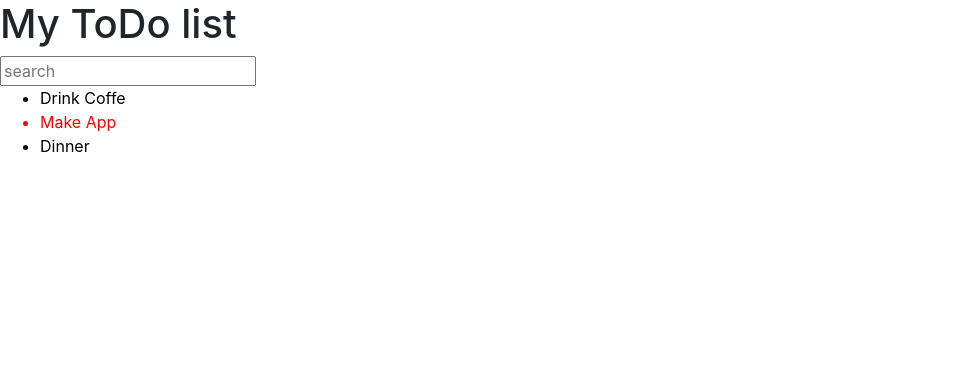
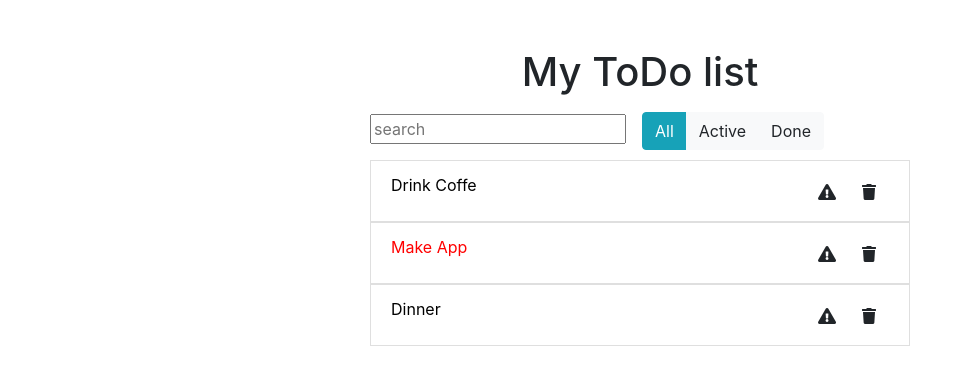
Before and after one commit to DimerDev/myReactApp, a React (Create React App) app: page / in a window 1280 px wide. Shown: the top 384 px of the page, without its empty margins (0-973 px from the left). Built offline with nearby package versions, Linux system fonts and the light colour scheme.

Commit message:
folder refactoring, finish visualization

```diff
--- a/public/index.html
+++ b/public/index.html
@@ -5,13 +5,16 @@
 
     <meta name="viewport" content="width=device-width, initial-scale=1" />
     <meta name="theme-color" content="#000000" />
+
     <link rel="stylesheet" href="https://cdn.jsdelivr.net/npm/bootstrap@4.6.0/dist/css/bootstrap.min.css"
       integrity="sha384-B0vP5xmATw1+K9KRQjQERJvTumQW0nPEzvF6L/Z6nronJ3oUOFUFpCjEUQouq2+l"
       crossorigin="anonymous">
-    <link rel="stylesheet"
-    href="https://cdn.jsdelivr.net/npm/@fortawesome/fontawesome-free@5.15.4/css/fontawesome.min.css"
-    integrity="sha384-jLKHWM3JRmfMU0A5x5AkjWkw/EYfGUAGagvnfryNV3F9VqM98XiIH7VBGVoxVSc7"
-    crossorigin="anonymous">
+
+      <link rel="stylesheet" href="https://use.fontawesome.com/releases/v5.7.0/css/all.css"
+        integrity="sha384-lZN37f5QGtY3VHgisS14W3ExzMWZxybE1SJSEsQp9S+oqd12jhcu+A56Ebc1zFSJ"
+        crossorigin="anonymous">
+
+
 
     <title>Todo App</title>
   </head>
--- /dev/null
+++ b/src/components/App.js
@@ -0,0 +1,28 @@
+import AppHeader from "./AppHeader";
+import SearchPanel from "./SearchPanel";
+import TodoList from "./TodoList";
+
+const App = () => {
+
+  const todoData = [
+    { text: 'Drink Coffe', important: false },
+    { text: 'Make App', important: true },
+    { text: 'Dinner', important: false },
+  ];
+
+  return (
+    <div className="container justify-content-center mt-5">
+      <div className="row">
+        <div className="col-sm-3"></div>
+        <div className="col-sm-6">
+        <AppHeader />
+        <SearchPanel />
+        <TodoList todos = {todoData} />
+        </div>
+        <div className="col-sm-3"></div>
+      </div>
+    </div>
+  );
+};
+
+export default App;
--- a/src/components/AppHeader.js
+++ b/src/components/AppHeader.js
@@ -1,7 +1,7 @@
 import React from "react";
 
 const AppHeader = () => {
-   return <h1>My ToDo list</h1>
+   return <h1 className=" mb-3 text-center">My ToDo list</h1>
  };
 
 export default AppHeader;
--- a/src/components/SearchPanel.js
+++ b/src/components/SearchPanel.js
@@ -1,7 +1,16 @@
 import React from "react";
 
 const SearchPanel = () => {
-   return <input placeholder="search" />
+   return (
+     <div>
+      <input type="text" className="mb-3 " placeholder="search" />
+      <div className="ml-3 btn-group btn-group-md">
+        <button type="button" className="btn btn-info">All</button>
+        <button type="button" className="btn btn-light">Active</button>
+        <button type="button" className="btn btn-light">Done</button>
+      </div>
+    </div>
+   );
  };
 
 
--- a/src/components/TodoList.js
+++ b/src/components/TodoList.js
@@ -6,8 +6,8 @@ const TodoList  = ({ todos }) => {
 
 
    return (
-    <ul>
-      {todos.map(item => <TodoListItem key={item.text} {...item}/>)}
+    <ul className=" list-group pl-0 ">
+      {todos.map(item => <TodoListItem  key={item.text} {...item}/>)}
     </ul>
    );
 };
--- a/src/components/TodoListItem.js
+++ b/src/components/TodoListItem.js
@@ -9,7 +9,16 @@ const TodoListItem = ({ text, important }) => {
    };
 
    return(
-      <li style={style}>{text}</li>
+      <span>
+         <li style={style} className="list-group-item justify-content-center pb-4">{text}
+            <button type="button" className="btn float-right">
+               <i className="fas fa-trash fa-1x"></i>
+            </button>
+            <button type="button" className="btn float-right ">
+               <i className="fas fa-exclamation-triangle"></i>
+            </button>
+         </li>
+      </span>
    );
 };
 
--- a/src/index.js
+++ b/src/index.js
@@ -1,26 +1,6 @@
 import React from "react";
 import ReactDOM from "react-dom";
 
-import AppHeader from "./components/AppHeader";
-import SearchPanel from "./components/SearchPanel";
-import TodoList from "./components/TodoList";
-
-const App = () => {
-
-  const todoData = [
-    { text: 'Drink Coffe', important: false },
-    { text: 'Make App', important: true },
-    { text: 'Dinner', important: false },
-  ];
-
-  return (
-    <div>
-      <AppHeader />
-      <SearchPanel />
-      <TodoList todos = {todoData} />
-    </div>
-  );
-};
-
+import App from "./components/App";
 
 ReactDOM.render(<App />, document.querySelector('#root'));
```
